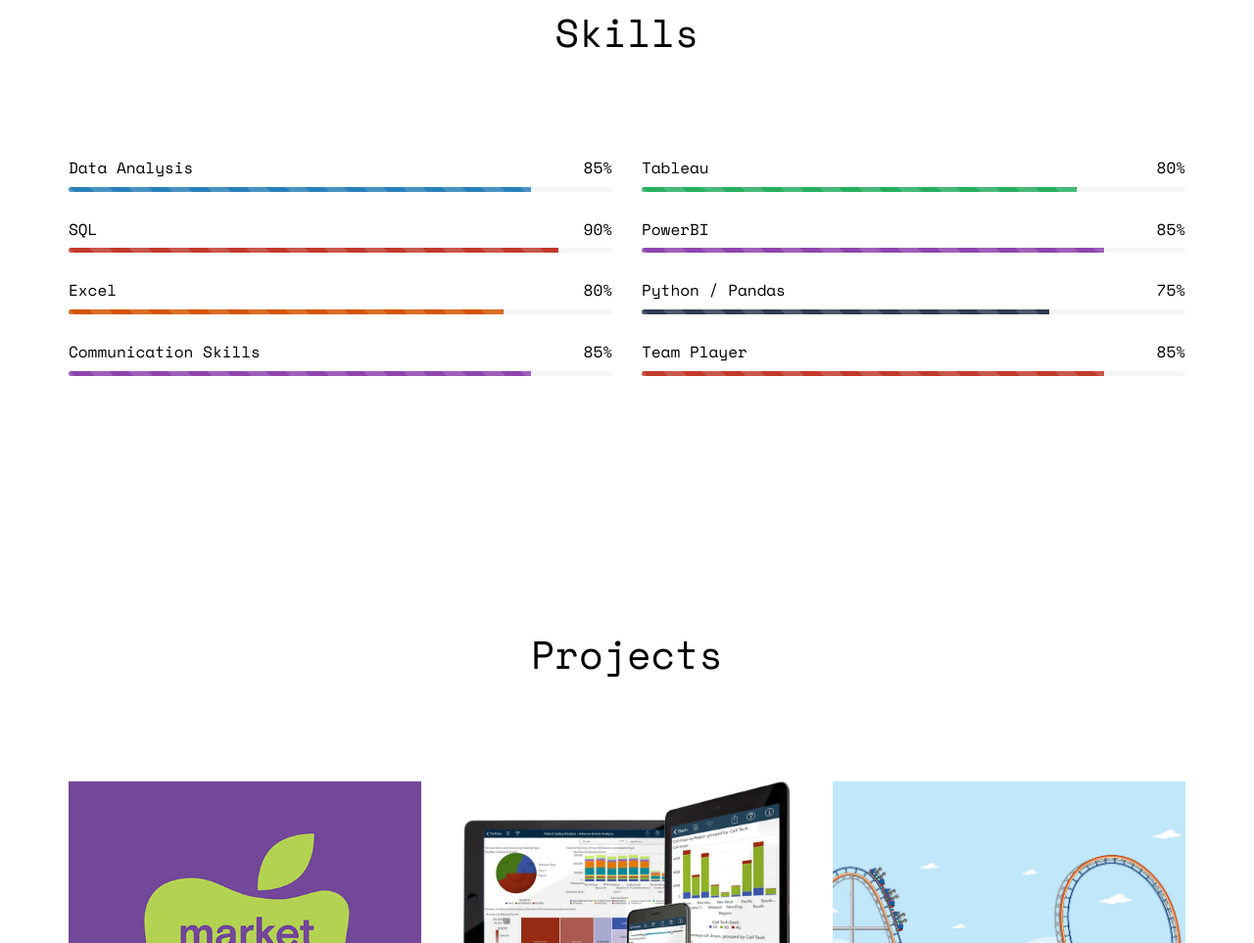
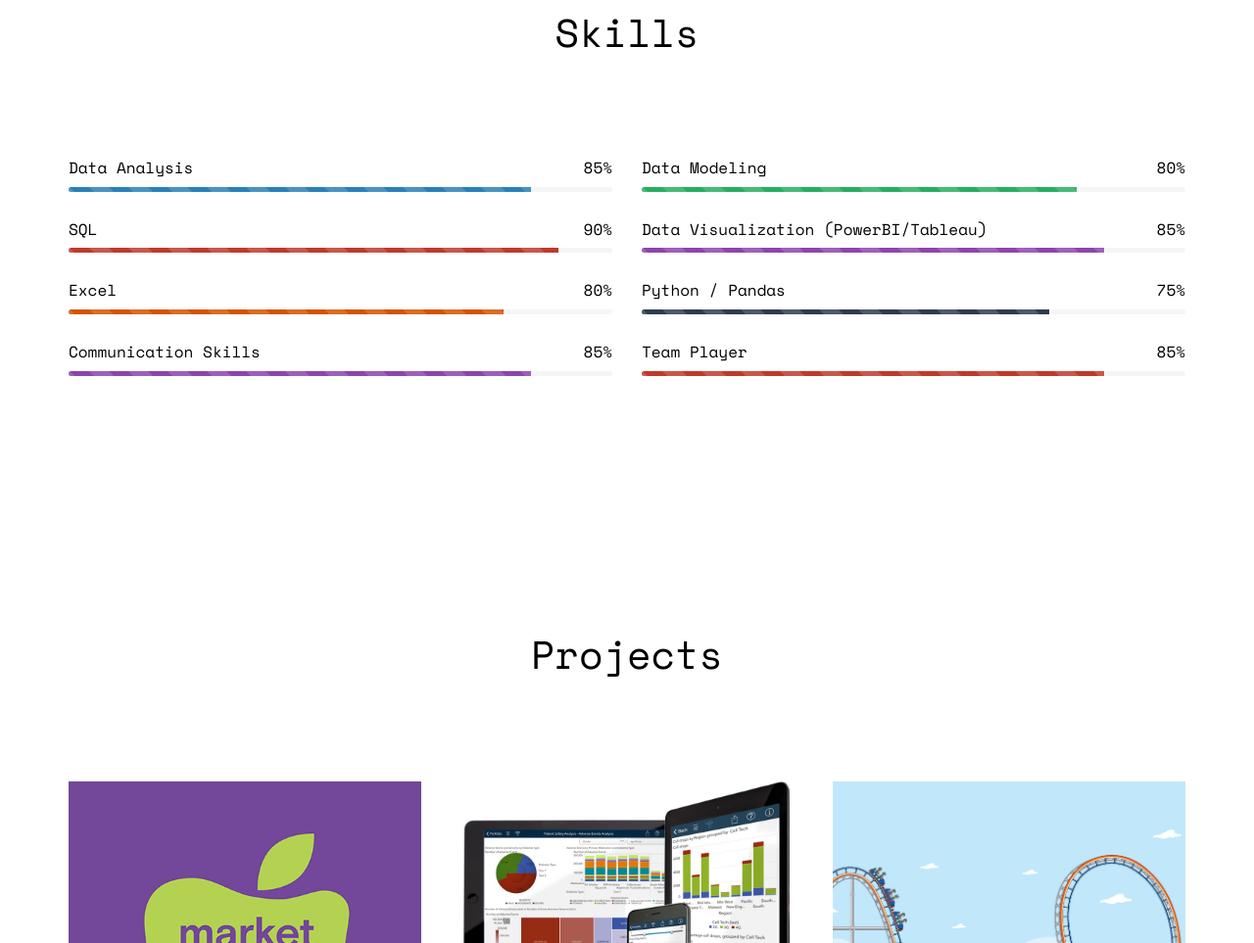
Before and after one commit to dhruvitmodi/dhruvitmodi.github.io, a plain HTML site: page index.html in a window 1280 px wide. Shown: the part 3588-4551 px from the top of the page at 98% size. Drawn offline with nearby package versions, Linux system fonts and the light colour scheme; some packages are replaced by stand-ins of ours; no server answers; files whose address does not match are found by name.

Commit message:
Update index.html

```diff
--- a/index.html
+++ b/index.html
@@ -411,7 +411,7 @@
 				<div class="col-md-6">
 
 					<div class="progress-wrap">
-						<h3><span class="name-left">Tableau</span><span class="value-right">80%</span></h3>
+						<h3><span class="name-left">Data Modeling</span><span class="value-right">80%</span></h3>
 						<div class="progress">
 						  <div class="progress-bar progress-bar-5 progress-bar-striped active" role="progressbar"
 						  aria-valuenow="80" aria-valuemin="0" aria-valuemax="100" style="width:80%">
@@ -419,7 +419,7 @@
 						</div>
 					</div>
 					<div class="progress-wrap">
-						<h3><span class="name-left">PowerBI</span><span class="value-right">85%</span></h3>
+						<h3><span class="name-left">Data Visualization (PowerBI/Tableau)</span><span class="value-right">85%</span></h3>
 						<div class="progress">
 						  <div class="progress-bar progress-bar-4 progress-bar-striped active" role="progressbar"
 						  aria-valuenow="85" aria-valuemin="0" aria-valuemax="100" style="width:85%">
```
